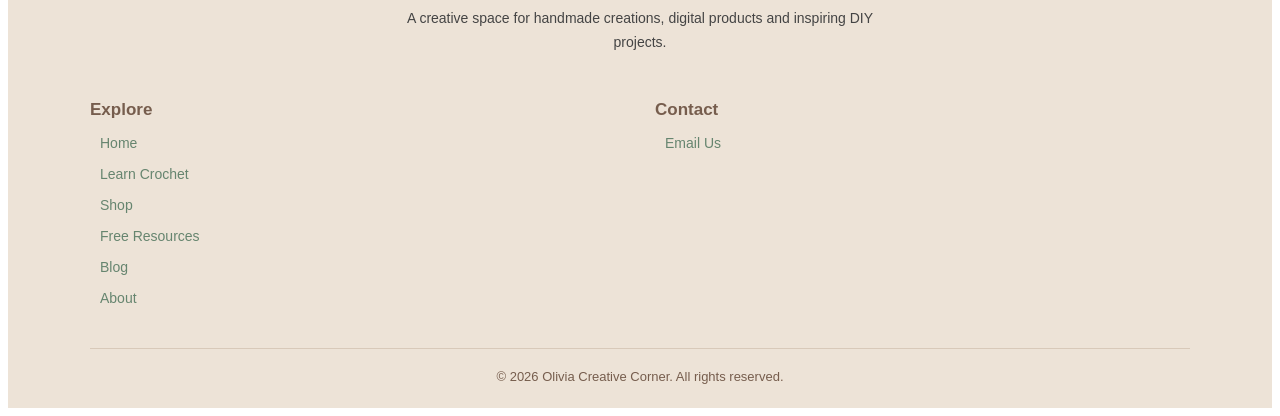
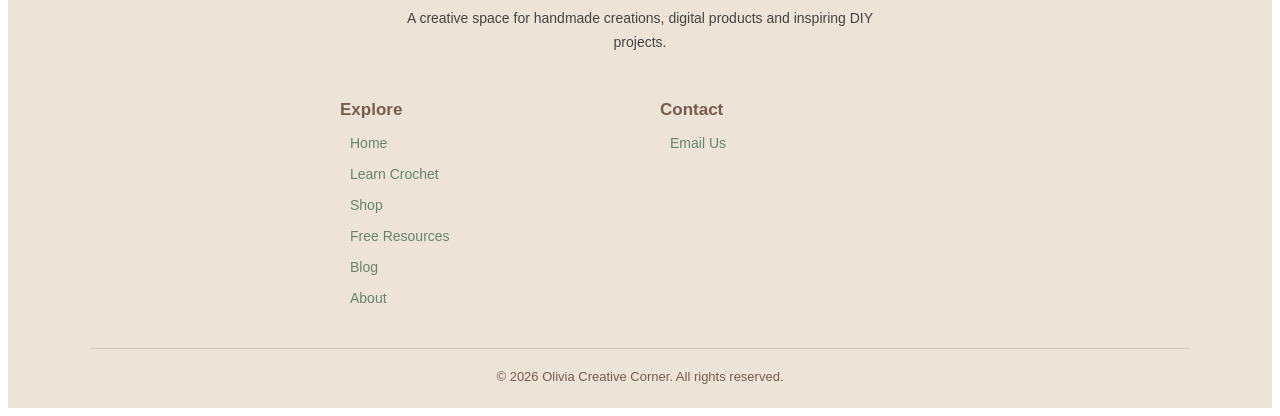
Before and after one commit to Testimony17/Olivia-creative-corner, a plain HTML site: page index.html in a window 1280 px wide. Shown: the part 903-1319 px from the top of the page. Drawn offline with Linux system fonts and the light colour scheme.

Commit message:
Refactor footer links grid layout and styling
Updated footer links styling for better layout and responsiveness.

```diff
--- a/style.css
+++ b/style.css
@@ -203,9 +203,11 @@ button {
 
 .footer-links {
   display: grid;
-  grid-template-columns: repeat(2, 1fr);
-  gap: 30px;
-  margin-bottom: 30px;
+  grid-template-columns: repeat(2, minmax(0, 1fr));
+  gap: 40px;
+  max-width: 600px;
+  width: 100%;
+  margin: 0 auto 30px;
 }
 
 .footer-links h3 {
```
